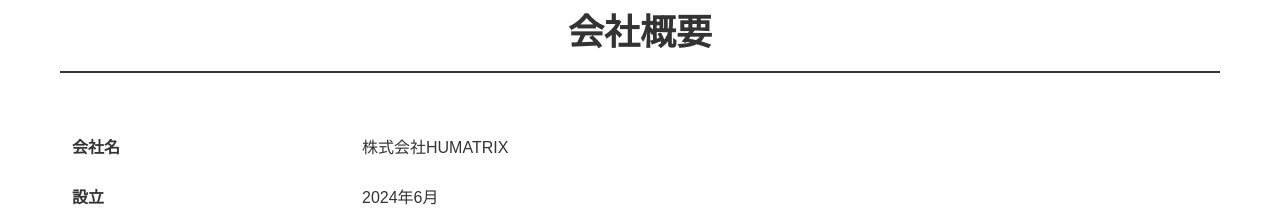
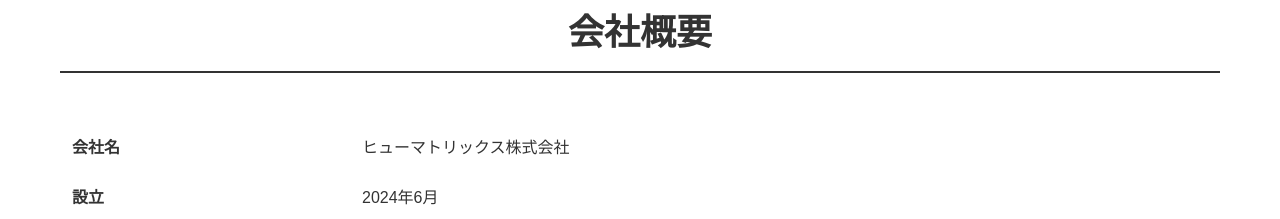
Before and after one commit to humatrix-ai/humatrix-homepage, a Gatsby site: page /aboutus in a window 1280 px wide. Shown: the part 920-1139 px from the top of the page. Built offline with nearby package versions, Linux system fonts and the light colour scheme; Gatsby itself is replaced by a stand-in of ours.

Commit message:
Update company.js

```diff
--- a/src/components/company.js
+++ b/src/components/company.js
@@ -42,7 +42,7 @@
                 <table>
                     <tr>
                         <th>会社名</th>
-                        <td>株式会社HUMATRIX</td>
+                        <td>ヒューマトリックス株式会社</td>
                     </tr>
                     <tr>
                         <th>設立</th>
```
